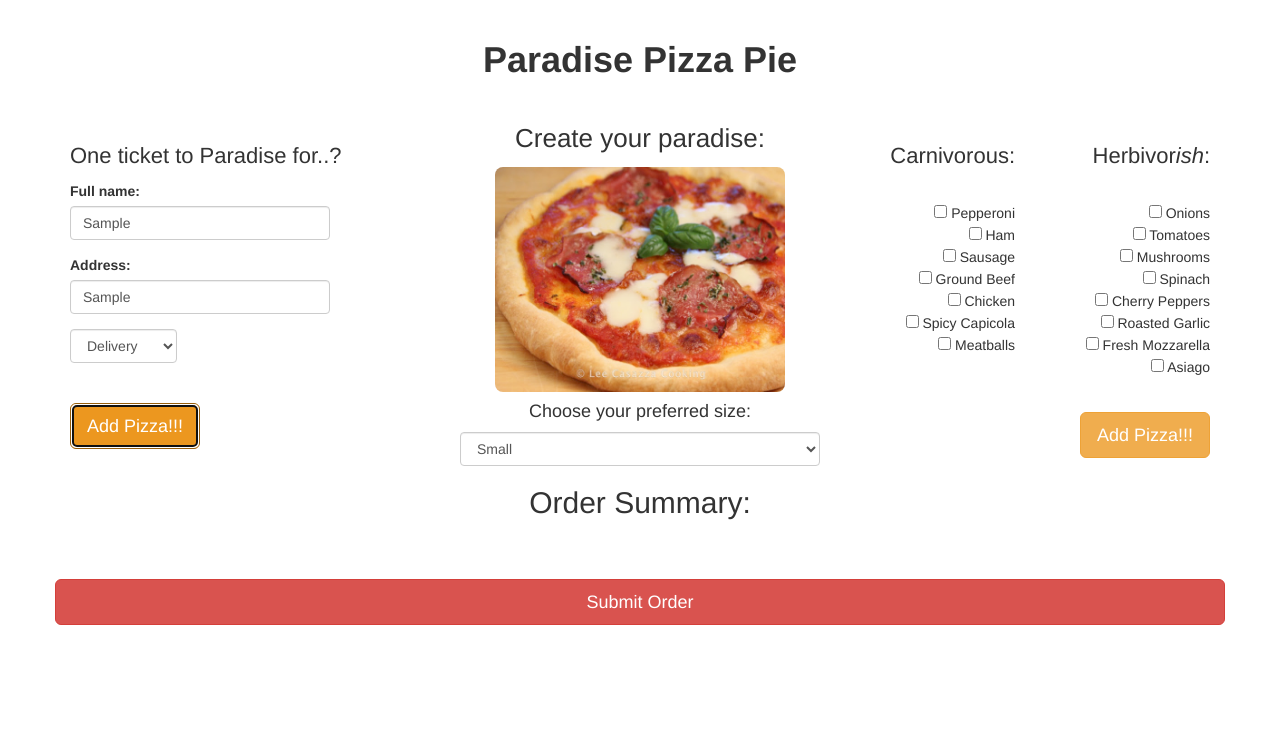
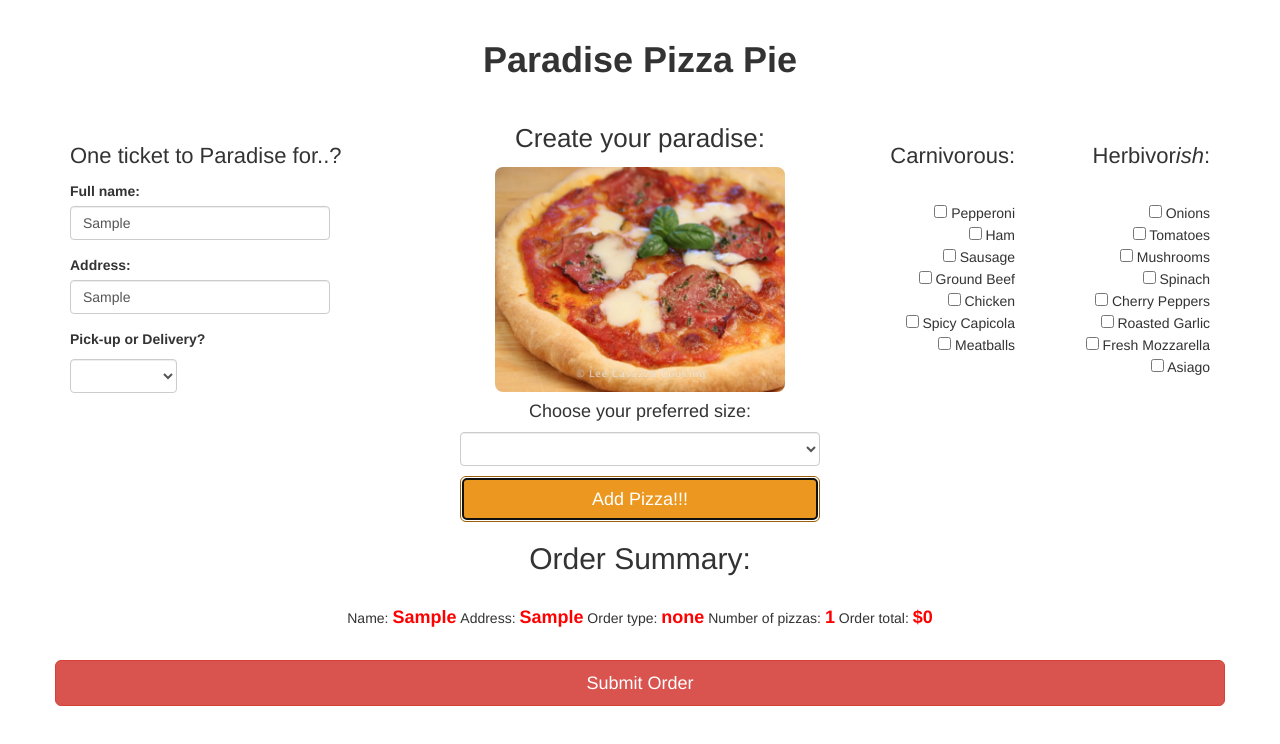
Before and after one commit to ColinJB/Pizza-site, a plain HTML site: page index.html in a window 1280 px wide. Both pictures are taken after typing "Sample", "Sample" into the empty fields and a click on the button "Add Pizza!!!". Drawn offline with Linux system fonts and the light colour scheme.

Commit message:
add functionaly that cleares pizza options after clicking add pizza button

```diff
--- a/css/styles.css
+++ b/css/styles.css
@@ -13,8 +13,15 @@ h4 {
   text-align: center;
 }
 
+img {
+  margin: auto;
+  display: block;
+  border-radius: 8px;
+}
+
 #summary {
   text-align: center;
+  display: none;
 }
 
 #ticket {
@@ -26,13 +33,31 @@ h4 {
   width: 260px;
 }
 
-#right {
-
-}
-
 #submit {
   margin-top: 30px;
 }
+
+#summary p {
+  font-size: 14px;
+  display: inline;
+}
+
+#orderName, #orderAddress, #orderType, #pizzaNum, #orderTotal {
+  font-size: 18px;
+  color: red;
+  font-weight: bolder;
+}
+
+#addPizza {
+  margin-top: 10px;
+}
+
+#choice {
+  font-size: 14px;
+  font-weight: bolder;
+  text-align: left;
+}
+
 select#type {
   width: 107px;
 }
@@ -45,9 +70,3 @@ select#type {
 .room {
   text-align: right;
 }
-
-img {
-  margin: auto;
-  display: block;
-  border-radius: 8px;
-}
--- a/index.html
+++ b/index.html
@@ -23,21 +23,24 @@
               <label for="address">Address:</label>
               <input type="text" class="form-control" id="address">
             </div>
+            <p id="choice">Pick-up or Delivery?</p>
             <select class="form-control" id="type">
-              <option value="delivery">Delivery</option>
-              <option value="pick-up">Pick-up</option>
+              <option value="none"></option>
+              <option value="Delivery">Delivery</option>
+              <option value="Pick-up">Pick-up</option>
             </select><br><br>
-            <button type="button" class="btn btn-lg btn-warning" name="addPizza">Add Pizza!!!</button>
           </div>
           <div class="col-md-4">
             <p>Create your paradise:</p>
             <img src="img/cappizza.jpg" width="290" height="225">
             <h4>Choose your preferred size:</h4>
             <select id="size" class="form-control">
+              <option value="none"></option>
               <option value="small">Small</option>
               <option value="medium">Medium</option>
               <option value="large">Large</option>
             </select>
+            <button id="addPizza" type="button" class="btn btn-lg btn-warning btn-block" name="addPizza">Add Pizza!!!</button>
           </div>
           <br>
           <div class="col-md-2">
@@ -68,14 +71,17 @@
                 <input type="checkbox" name="otherToppings" value="asiago"> Asiago<br>
               </div>
             </div><br>
-            <div class="text-right">
-              <button id="right" type="button" class="btn btn-lg btn-warning" name="addPizza">Add Pizza!!!</button>
-            </div>
           </div>
         </div>
+      </form>
+      <form id="orderForm">
         <div id="summary" class="row">
           <h2>Order Summary:</h2><br>
-          <span id="orderSummary"></span>
+          <p>Name: <span id="orderName"></span></p>
+          <p>Address: <span id="orderAddress"></span></p>
+          <p>Order type: <span id="orderType"></span></p>
+          <p>Number of pizzas: <span id="pizzaNum"></span></p>
+          <p>Order total: <span id="orderTotal"></span></p>
           <button id="submit" type="submit" class="btn btn-lg btn-block btn-danger" name="submitOrder">Submit Order</button>
           <br>
           <span id="orderTotal"></span>
--- a/js/scripts.js
+++ b/js/scripts.js
@@ -32,7 +32,7 @@ Pizza.prototype.meatToppingsCost = function() {
   if (this.meatToppings.length < 1) {
     this.price = 0;
   } else {
-    this.price += this.meatToppings.length * 1.5;
+    this.price += this.meatToppings.length * 1.50;
   }
 }
 // bUG!!!!!
@@ -54,16 +54,8 @@ Pizza.prototype.getPrice = function() {
   return this.price;
 }
 
-//return order details
-Order.prototype.orderDetails = function(details) {
-  if (this.type === "delivery") {
-    return (this.name + ", Delivery to " + this.address);
-  } else {
-    return (this.name + ", Pick-up order");
-  }
-}
 
-Order.prototype.orderTotal = function() {
+Order.prototype.setTotal = function() {
   for(var i = 0; i < this.pizzas.length; i++) {
     this.total += this.pizzas[i].getPrice();
   }
@@ -72,16 +64,43 @@ Order.prototype.orderTotal = function() {
   }
 }
 
+//return order details
+Order.prototype.getName = function() {
+  return this.name;
+}
+
+Order.prototype.getAddress = function() {
+  return this.address;
+}
+
+Order.prototype.getType = function() {
+  return this.type;
+}
+
+Order.prototype.getPizzas = function(pizza) {
+  return this.pizzas.length;
+}
+
+Order.prototype.getTotal = function(details) {
+  return "$" + this.total;
+}
 
 Order.prototype.addPizza = function() {
   this.pizzas.push(newPizza);
 }
+
+Order.prototype.getDetails = function(details) {
+  this.getName();
+  this.getAddress();
+  this.getType();
+  this.getPizzas();
+  this.getTotal();
+}
+
 //user interface logic
 $(document).ready(function() {
-  $("form#pizzaForm").submit(function(event) {
-    event.preventDefault();
-    debugger;
 
+  $("#addPizza").click(function() {
     var newPizza = new Pizza();
 
     newPizza.size = $("#size").val();
@@ -99,14 +118,38 @@ $(document).ready(function() {
     console.log(newPizza);
 
     var newOrder = new Order();
+
+    newOrder.pizzas.push(newPizza);
     newOrder.name = $("input#name").val();
     newOrder.address = $("input#address").val();
     newOrder.type = $("#type").val();
 
-    newOrder.pizzas.push(newPizza);
-    newOrder.orderTotal();
+    newOrder.setTotal();
 
-    console.log(newOrder.orderDetails());
-    $("#orderSummary").text(newOrder.orderDetails());
+    //debugger;
+    console.log(newOrder.getDetails());
+    $("#orderName").text(newOrder.getName());
+    $("#orderAddress").text(newOrder.getAddress());
+    $("#orderType").text(newOrder.getType());
+    $("#pizzaNum").text(newOrder.getPizzas());
+    $("#orderTotal").text(newOrder.getTotal());
+    $("#summary").show();
+
+    $("#size").val("none");
+    $('input[type=checkbox]').each(function() {
+      this.checked = false;
+    });
+
+
+  })
+
+
+  $("form#orderForm").submit(function(event) {
+    event.preventDefault();
+    debugger;
+
+
+
+
   });
 });
```
